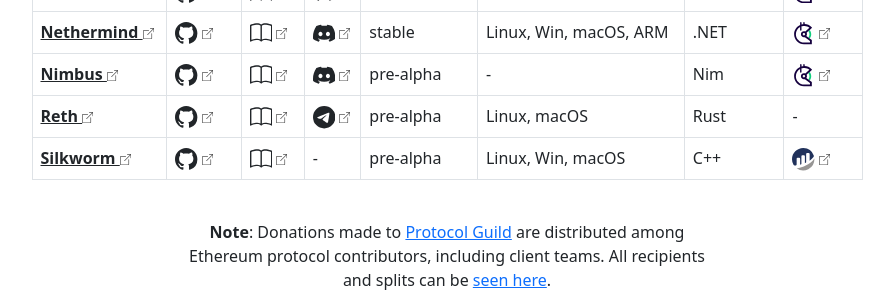
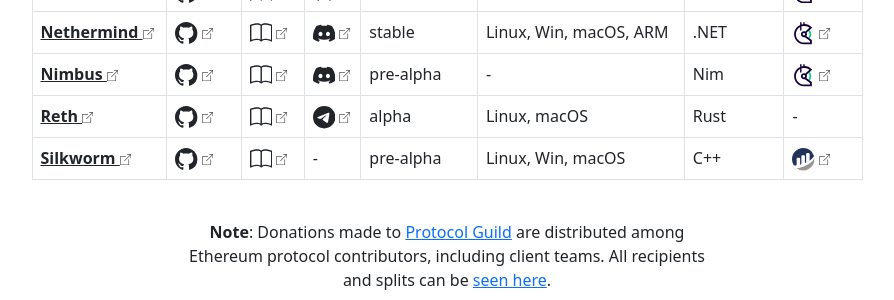
Before and after one commit to etheralpha/clientdiversity-org, a Jekyll site: the page built from index.md, in a window 1280 px wide and 900 px high, scrolled down 3455 px. Shown: the part 155-455 px from the top of the window, without its empty margins (193-1087 px from the left). Built offline with Jekyll 4.4.1, drawn with Linux system fonts in a browser that asks for light colours.

Commit message:
upgrade reth to alpha

```diff
--- a/_data/clients-execution.yml
+++ b/_data/clients-execution.yml
@@ -3,7 +3,7 @@
 #   github:     # link to github
 #   docs:       # link to documentation
 #   chat:       # link to community chat
-#   status:     # (select one) alpha, beta, stable
+#   status:     # (select one) deprecated, pre-alpha, alpha, beta, stable
 #   support:    # Linux, Win, macOS, ARM
 #   lang        # programming language it's written in
 #   donate:     # link to gitcoin or etherscan address
@@ -93,7 +93,7 @@
   github: https://github.com/paradigmxyz/reth
   docs: https://github.com/paradigmxyz/reth/tree/main/docs
   chat: https://t.me/paradigm_reth
-  status: pre-alpha
+  status: alpha
   support: Linux, macOS
   lang: Rust
   donate:
```
